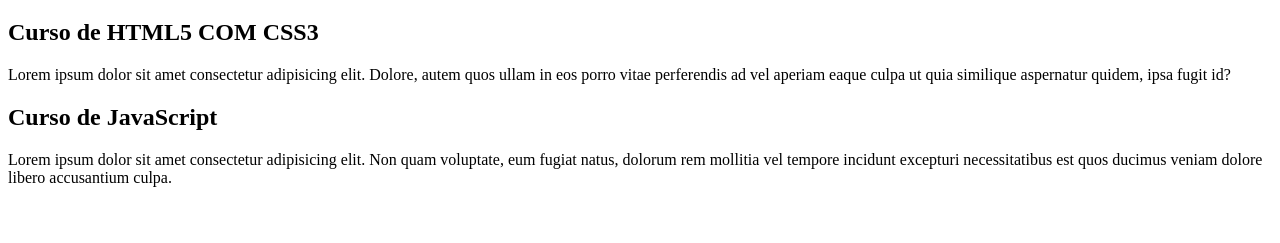
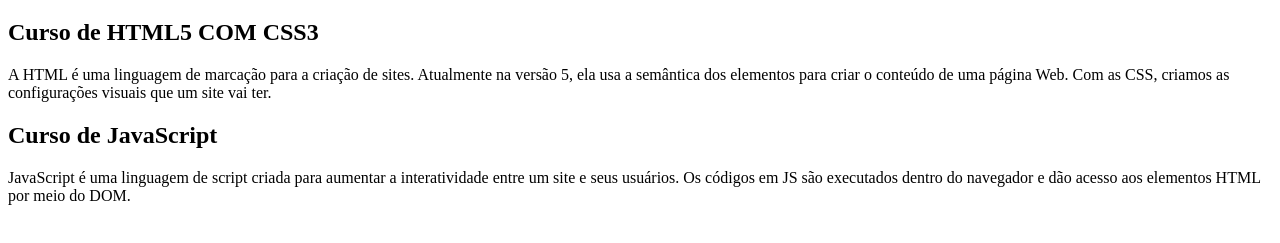
Before and after one commit to igormatheuss/projeto-site, a plain HTML site: page index.html in a window 1280 px wide. Shown: the part 61-304 px from the top of the page. Drawn offline with Linux system fonts and the light colour scheme.

Commit message:
Modificação nos textos do conteúdo

```diff
--- a/index.html
+++ b/index.html
@@ -13,11 +13,11 @@
         </header>
         <article>
             <h2>Curso de HTML5 COM CSS3</h2>
-            <p>Lorem ipsum dolor sit amet consectetur adipisicing elit. Dolore, autem quos ullam in eos porro vitae perferendis ad vel aperiam eaque culpa ut quia similique aspernatur quidem, ipsa fugit id?</p>
+            <p>A HTML é uma linguagem de marcação para a criação de sites. Atualmente na versão 5, ela usa a semântica dos elementos para criar o conteúdo de uma página Web. Com as CSS, criamos as configurações visuais que um site vai ter.</p>
         </article>
         <article>
             <h2>Curso de JavaScript</h2>
-            <p>Lorem ipsum dolor sit amet consectetur adipisicing elit. Non quam voluptate, eum fugiat natus, dolorum rem mollitia vel tempore incidunt excepturi necessitatibus est quos ducimus veniam dolore libero accusantium culpa.</p>
+            <p>JavaScript é uma linguagem de script criada para aumentar a interatividade entre um site e seus usuários. Os códigos em JS são executados dentro do navegador e dão acesso aos elementos HTML por meio do DOM.</p>
         </article>
     </main>
 </body>
```
